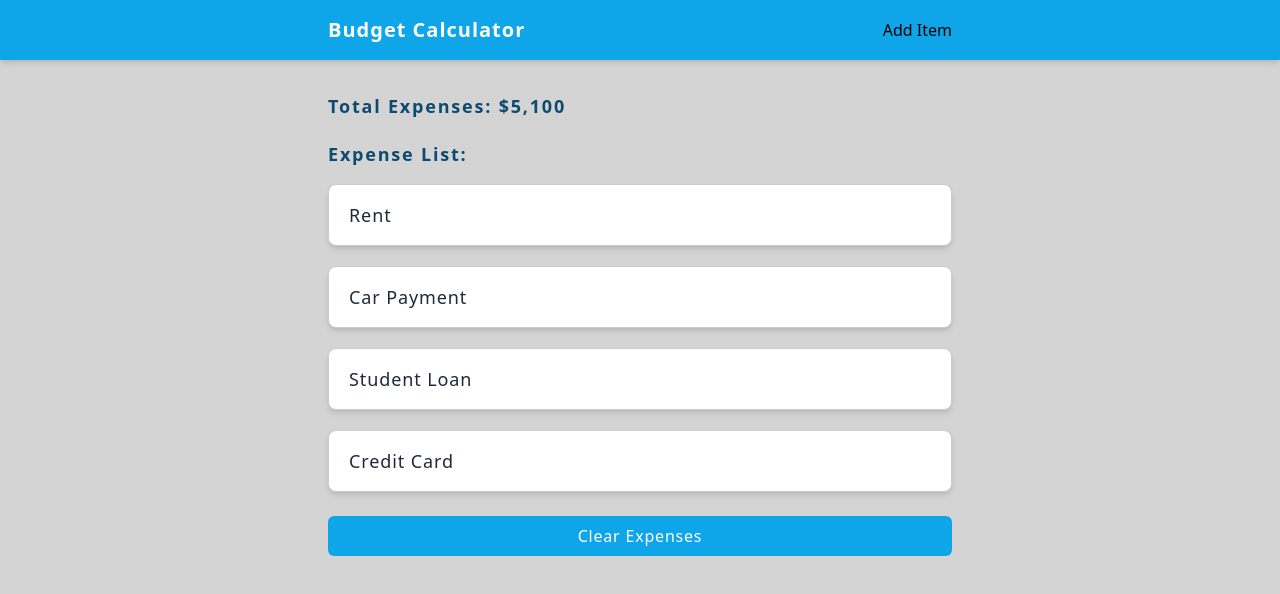
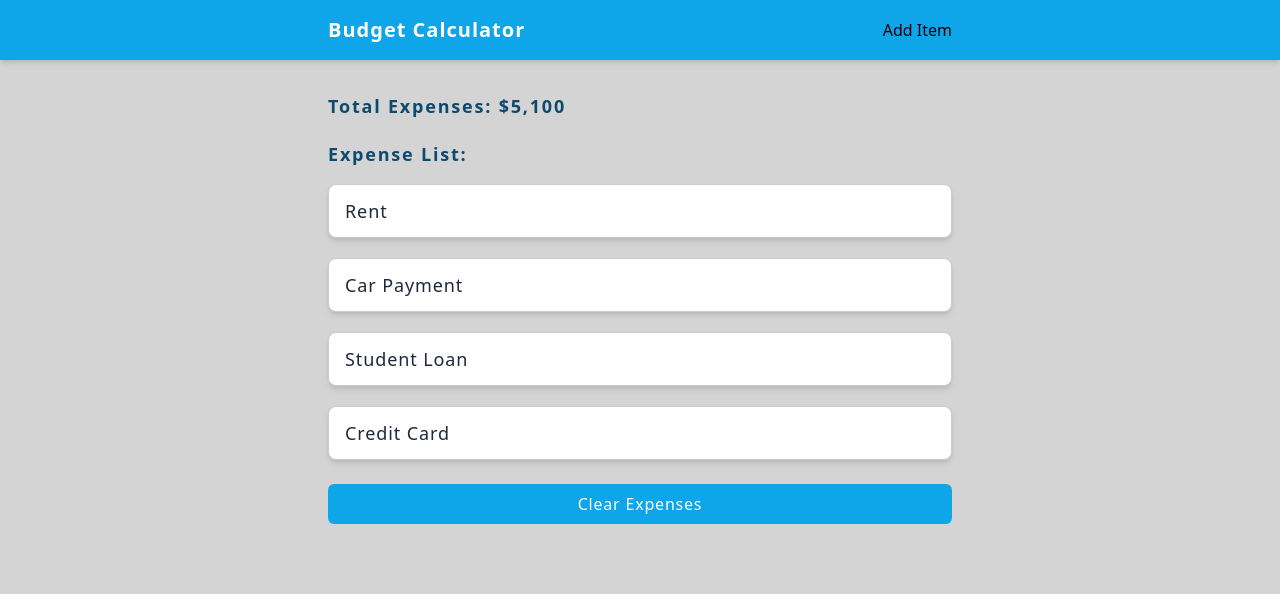
Before and after one commit to fredcamp/u-svelte, a Svelte app in the folder budget-calc/: page / in a window 1280 px wide. Shown: the top 594 px of the page. Built offline with nearby package versions, Linux system fonts and the light colour scheme.

Commit message:
modified card layout

```diff
--- a/budget-calc/src/components/Card.svelte
+++ b/budget-calc/src/components/Card.svelte
@@ -15,7 +15,7 @@
   let show: boolean = false
 </script>
 
-<article class="rounded-lg border border-black/20 bg-white py-4 px-5 shadow-md">
+<article class="rounded-lg border border-black/20 bg-white py-3 px-4 shadow-md">
   <div class=" flex items-center justify-between ">
     <!-- svelte-ignore a11y-label-has-associated-control -->
     <label class="cursor-pointer text-slate-800 hover:text-sky-500">
```
